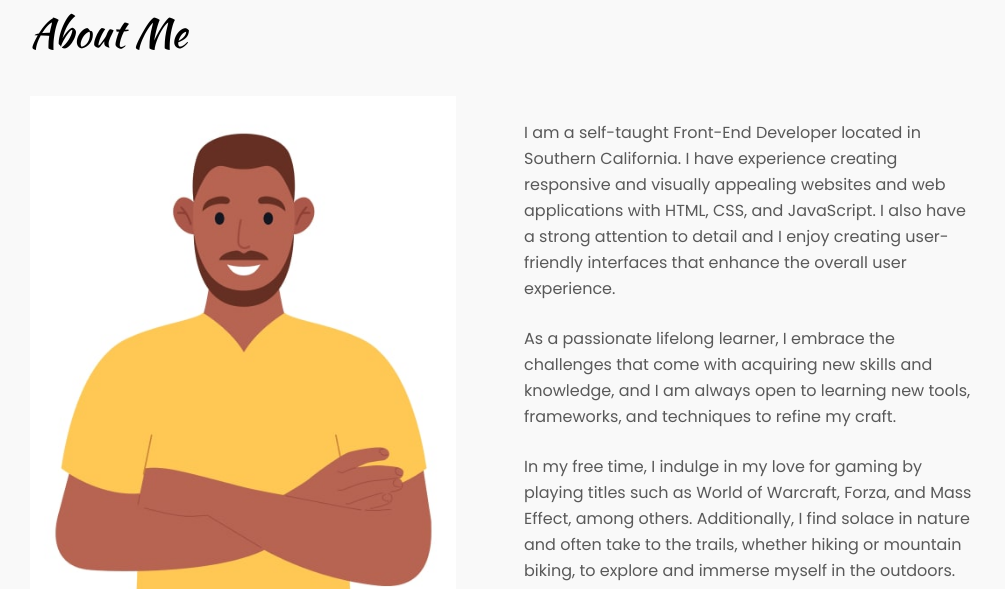
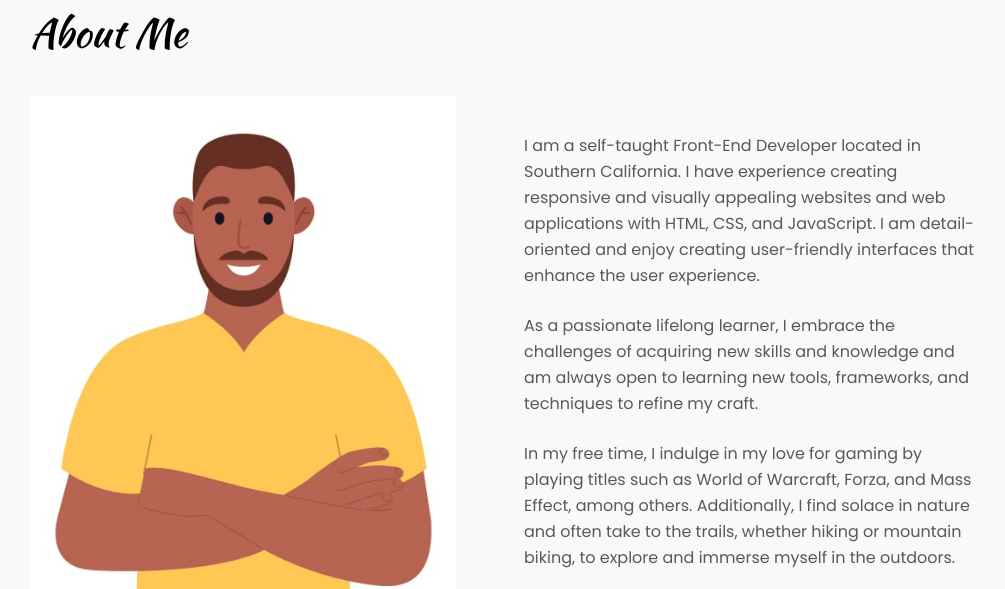
Before and after one commit to ZZ83/zz83.github.io, a plain HTML site: page index.html in a window 1280 px wide. Shown: the part 870-1459 px from the top of the page, without its empty margins (135-1140 px from the left). Drawn offline with Linux system fonts and the light colour scheme.

Commit message:
Update summary

```diff
--- a/index.html
+++ b/index.html
@@ -64,9 +64,22 @@
                             <img class="c-about__image" src="images/zz-tablet.jpg" width="800" height="746" alt="Zekel Keys">
                         </picture>
                         <div class="c-about__inner">
-                            <p class="c-about__paragraph">I am a self-taught Front-End Developer located in Southern California. I have experience creating responsive and visually appealing websites and web applications with HTML, CSS, and JavaScript. I also have a strong attention to detail and I enjoy creating user-friendly interfaces that enhance the overall user experience.</p>
-                            <p class="c-about__paragraph">As a passionate lifelong learner, I embrace the challenges that come with acquiring new skills and knowledge, and I am always open to learning new tools, frameworks, and techniques to refine my craft.</p>
-                            <p class="c-about__paragraph">In my free time, I indulge in my love for gaming by playing titles such as World of Warcraft, Forza, and Mass Effect, among others. Additionally, I find solace in nature and often take to the trails, whether hiking or mountain biking, to explore and immerse myself in the outdoors.</p>
+                            <p class="c-about__paragraph">
+                                I am a self-taught Front-End Developer located in Southern California. I have experience
+                                creating responsive and visually appealing websites and web applications with HTML, CSS,
+                                and JavaScript. I am detail-oriented and enjoy creating user-friendly interfaces that
+                                enhance the user experience.
+                            </p>
+                            <p class="c-about__paragraph">
+                                As a passionate lifelong learner, I embrace the challenges of acquiring new skills and
+                                knowledge and am always open to learning new tools, frameworks, and techniques to refine
+                                my craft.
+                            </p>
+                            <p class="c-about__paragraph">
+                                In my free time, I indulge in my love for gaming by playing titles such as World of Warcraft,
+                                Forza, and Mass Effect, among others. Additionally, I find solace in nature and often take to
+                                the trails, whether hiking or mountain biking, to explore and immerse myself in the outdoors.
+                            </p>
                             <div class="icons">
                                 <a class="icons__link" href="https://www.github.com/ZZ83" target="_blank" aria-label="Github">
                                     <svg viewBox="0 0 32 32" xmlns="http://www.w3.org/2000/svg"><path d="M16 0C12.2 0 8.526 1.386 5.632 3.91 2.738 6.436.815 9.933.207 13.778a16.752 16.752 0 0 0 2.103 11.12c1.967 3.333 5.026 5.84 8.63 7.072.8.143 1.1-.349 1.1-.78 0-.39-.02-1.681-.02-3.055-4.02.759-5.06-1.005-5.38-1.928A5.96 5.96 0 0 0 5 23.89c-.56-.307-1.36-1.066-.02-1.087.512.058 1.002.24 1.43.533.429.292.782.687 1.03 1.149.219.403.513.758.866 1.044a3.39 3.39 0 0 0 1.19.624 3.34 3.34 0 0 0 2.604-.315 3.487 3.487 0 0 1 1.02-2.194c-3.56-.41-7.28-1.825-7.28-8.1a6.477 6.477 0 0 1 1.64-4.408 6.034 6.034 0 0 1 .16-4.348s1.34-.43 4.4 1.682a14.725 14.725 0 0 1 8 0c3.06-2.133 4.4-1.682 4.4-1.682a6.03 6.03 0 0 1 .16 4.348 6.439 6.439 0 0 1 1.64 4.409c0 6.295-3.74 7.69-7.3 8.1a3.9 3.9 0 0 1 .862 1.396c.186.524.26 1.082.218 1.638 0 2.194-.02 3.958-.02 4.511 0 .431.3.944 1.1.78 3.598-1.242 6.648-3.755 8.606-7.09a16.762 16.762 0 0 0 2.084-11.115c-.613-3.841-2.537-7.334-5.43-9.856A15.775 15.775 0 0 0 16 0Z"/></svg>
```
